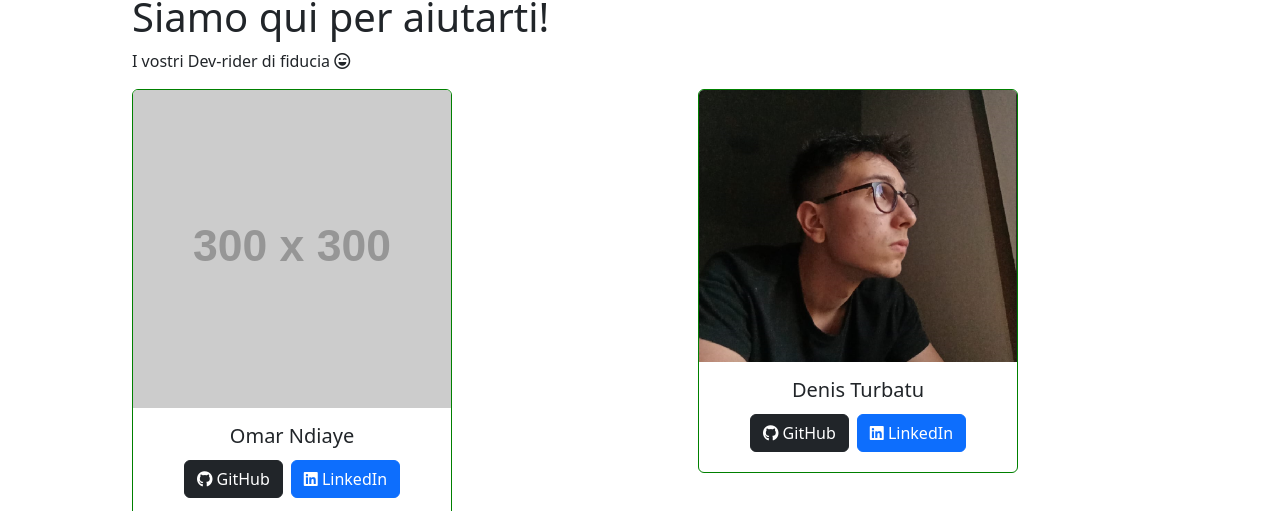
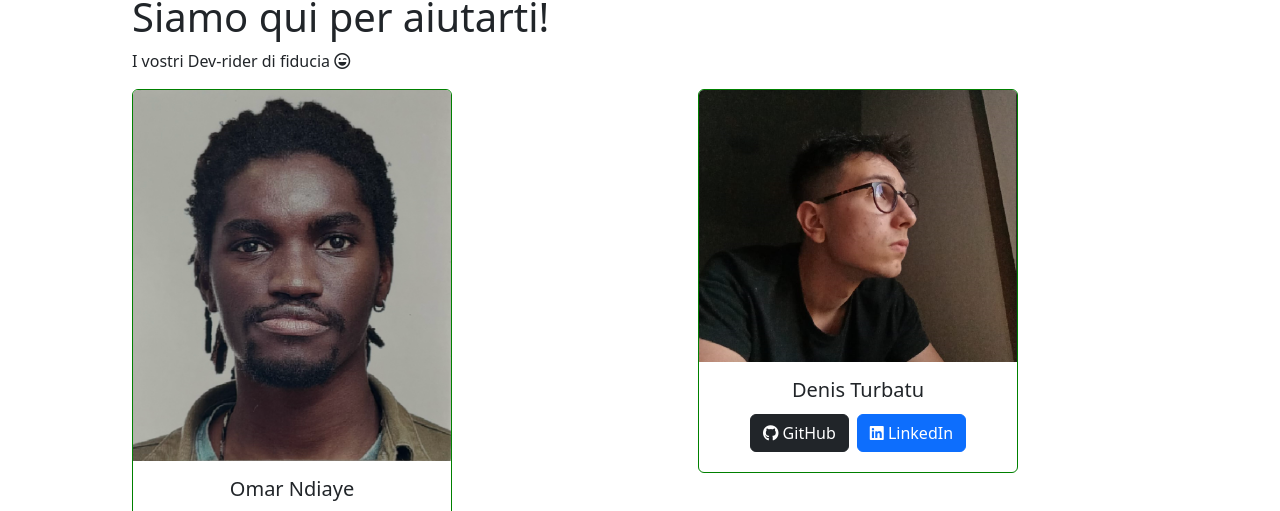
Before and after one commit to Denis-Turbatu/vite-vue-deliveboo, a Vue app: page /contattaci in a window 1280 px wide. Shown: the part 114-625 px from the top of the page. Built offline with nearby package versions, Linux system fonts and the light colour scheme; no server answers; what vue-braintree would draw is missing.

Commit message:
feat: add foto profile and link social

```diff
--- a/src/pages/ContactUs.vue
+++ b/src/pages/ContactUs.vue
@@ -19,11 +19,11 @@
             <!-- First Row - 2 cards -->
             <div class="col-md-6 mb-4" >
                 <div class="card me-3" style="width: 20rem;">
-                    <img src="https://via.placeholder.com/300" class="card-img-top" alt="Image 1">
+                    <img src="../assets/img/omar.png" class="card-img-top" alt="Image 1">
                     <div class="card-body text-center">
                         <h5 class="card-title">Omar Ndiaye</h5>
-                        <a href="https://github.com" target="_blank" class="btn btn-dark m-1"><i class="fab fa-github"></i> GitHub</a>
-                        <a href="https://linkedin.com" target="_blank" class="btn btn-primary m-1"><i class="fab fa-linkedin"></i> LinkedIn</a>
+                        <a href="https://github.com/OmarThierno" target="_blank" class="btn btn-dark m-1"><i class="fab fa-github"></i> GitHub</a>
+                        <a href="https://www.linkedin.com/in/omar-thierno-b2413a1b5/" target="_blank" class="btn btn-primary m-1"><i class="fab fa-linkedin"></i> LinkedIn</a>
                     </div>
                 </div>
             </div>
```
Also changed, not shown: src/assets/img/omar.png (added).
